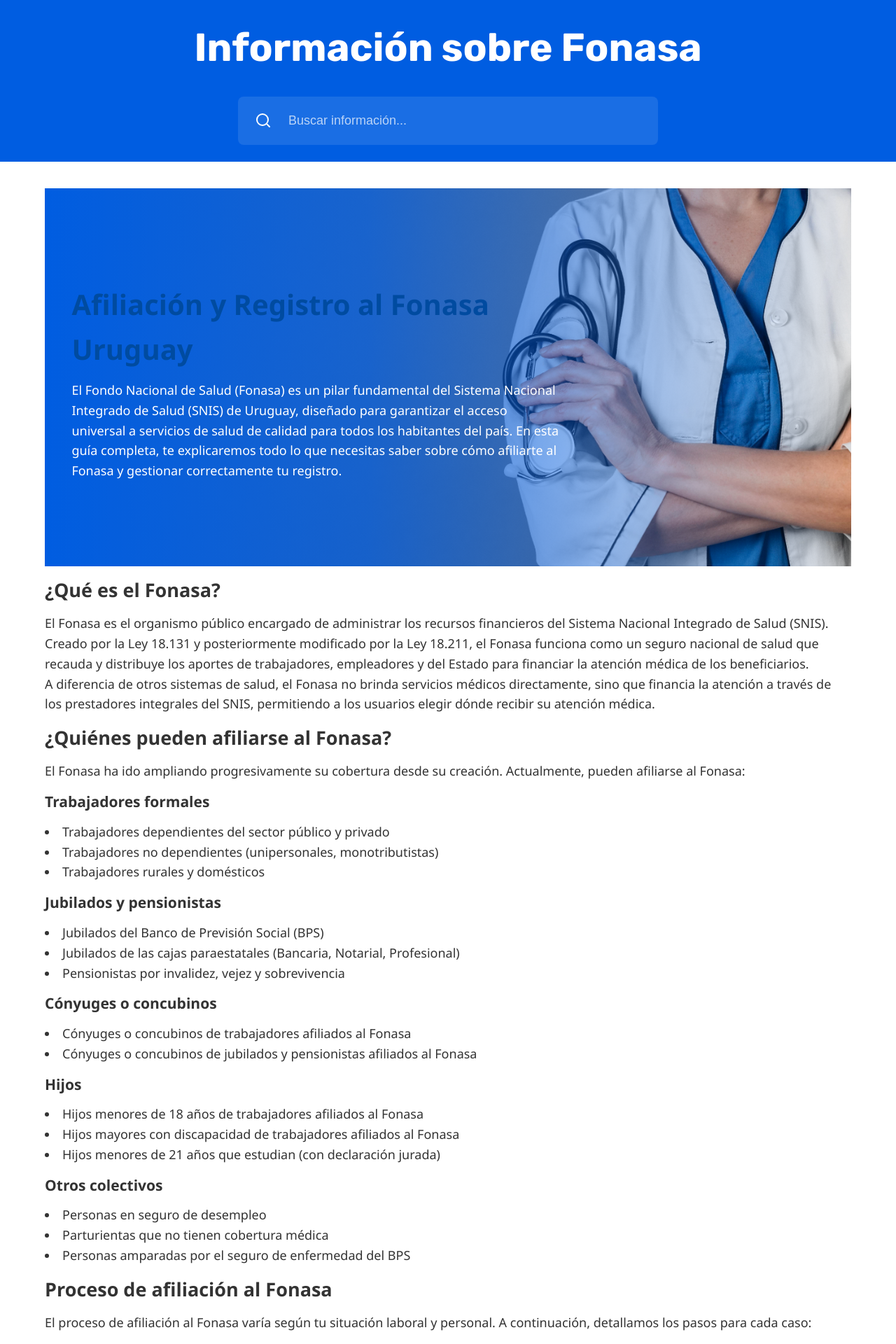
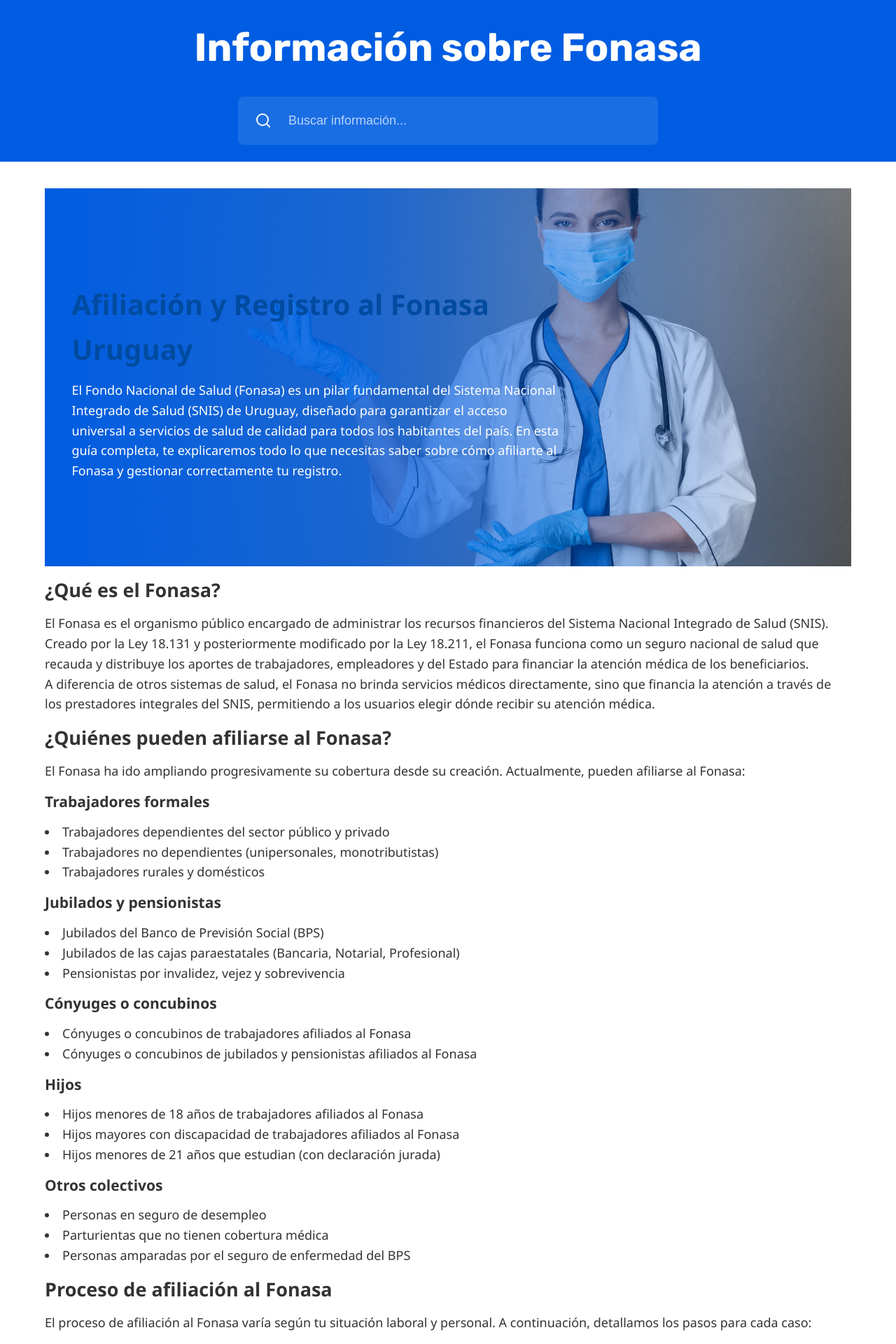
Before and after one commit to JoseAtel/fonasa.info, a Jekyll site: the page built from afiliacion/index.md, in a window 1280 px wide. Shown: the top 1920 px of the page at 70% size. Built offline with Jekyll 4.4.1, drawn with Linux system fonts in a browser that asks for light colours.

Commit message:
Update
styles.css and fonasa-bg-dra.jpg

```diff
--- a/assets/css/styles.css
+++ b/assets/css/styles.css
@@ -168,7 +168,7 @@
   align-items: center;
   justify-content: flex-start;
   min-height: 60vh;
-  background-image: url('/assets/images/fonasa-bg.jpg'); /* Cambia por tu imagen real */
+  background-image: url('/assets/images/fonsa-bg-dra.jpg'); /* Cambia por tu imagen real */
   background-size: cover;
   background-position: center;
   background-repeat: no-repeat;
```
Also changed, not shown: assets/images/fonsa-bg-dra.jpg (added).
